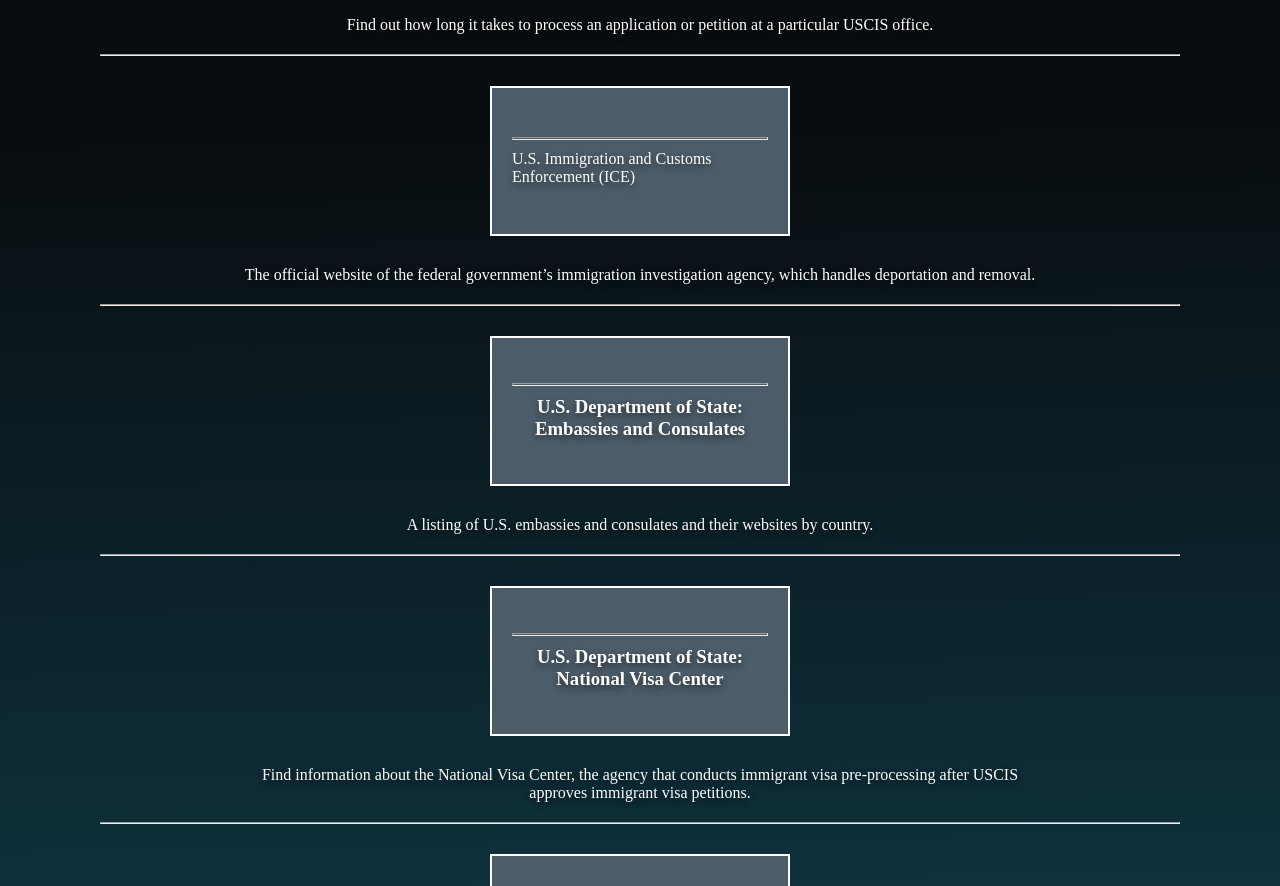
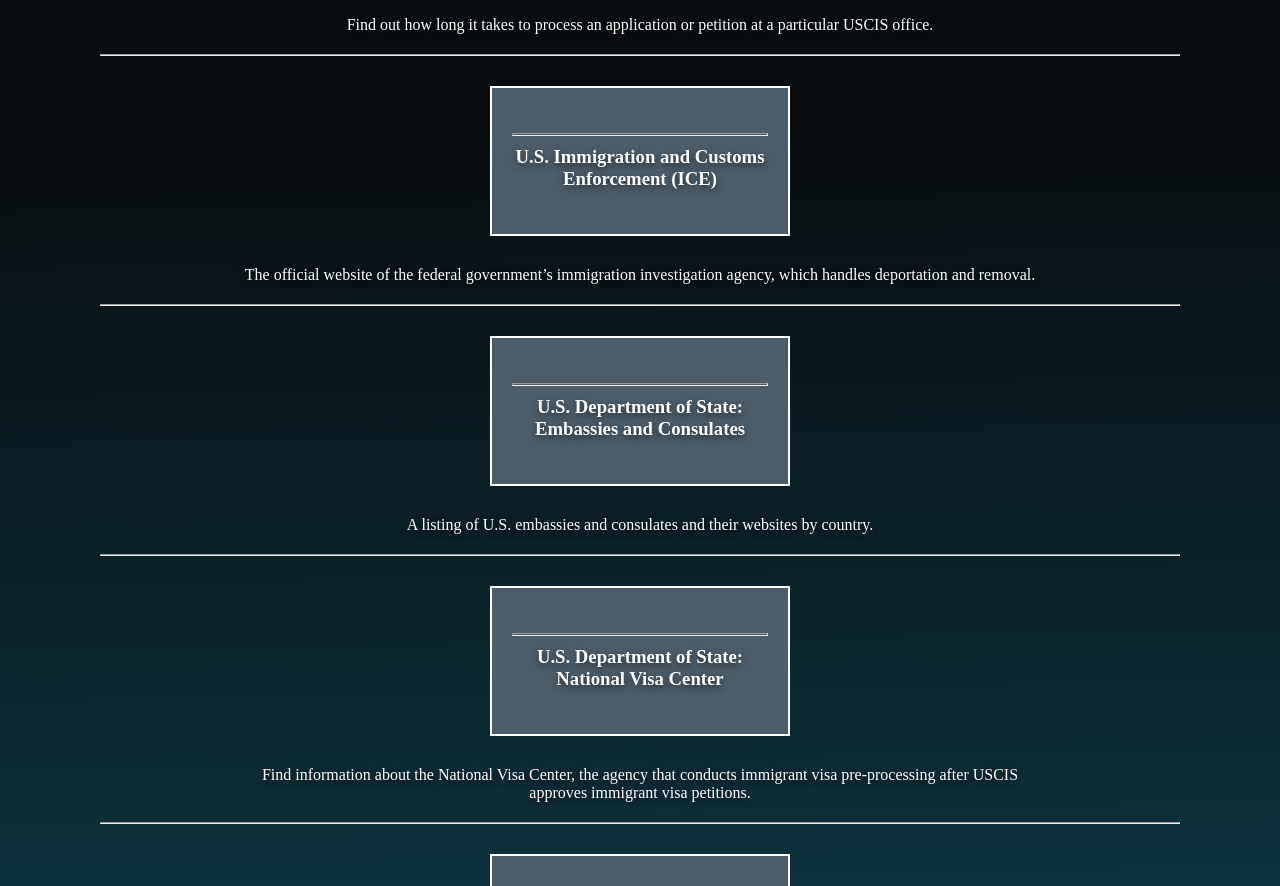
Before and after one commit to discustin87/Shamoon-Eliades---attorneys-at-Law---website, a plain HTML site: page dist/resources.html in a window 1280 px wide. Shown: the part 960-1846 px from the top of the page. Drawn offline with Linux system fonts and the light colour scheme; a web font is replaced by a local one.

Commit message:
my changes

```diff
--- a/dist/resources.html
+++ b/dist/resources.html
@@ -104,7 +104,7 @@
         <div class="row">
             <div class="card box">
                 <hr>
-                <h3></h3>U.S. Immigration and Customs Enforcement (ICE)</h3>
+                <h3>U.S. Immigration and Customs Enforcement (ICE)</h3>
             </div>
 
             <div class="par box">
```
